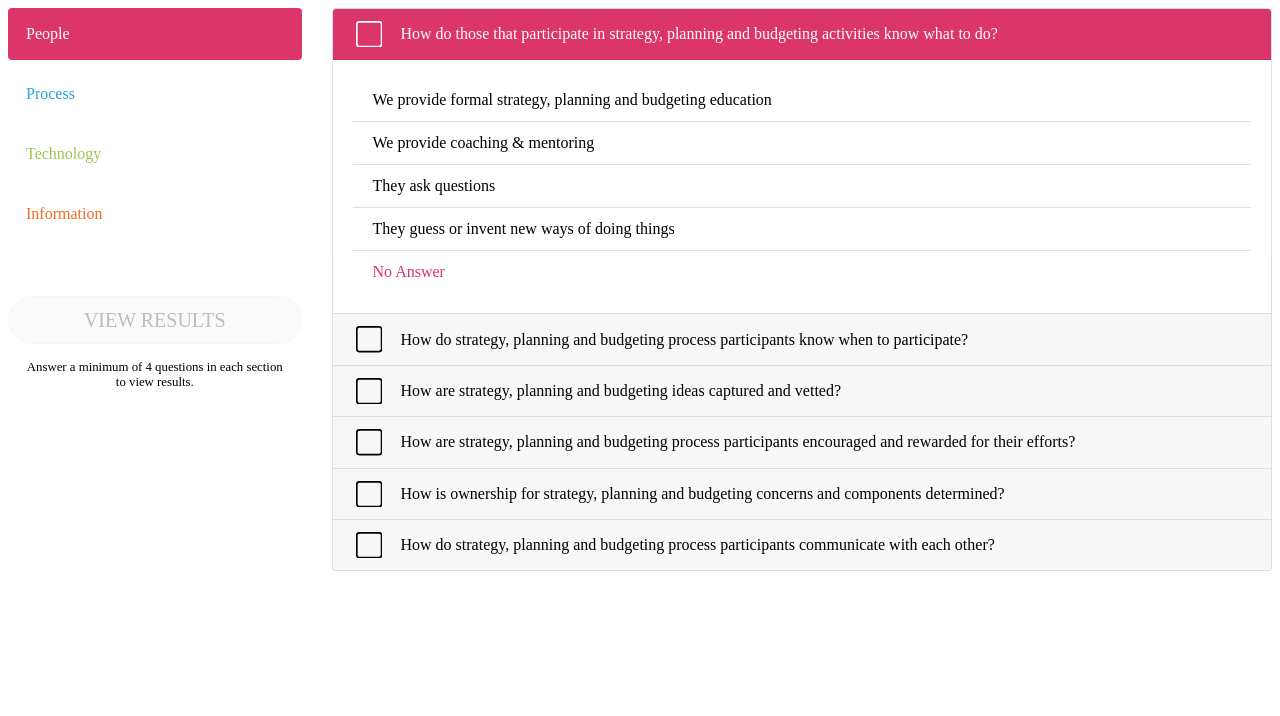
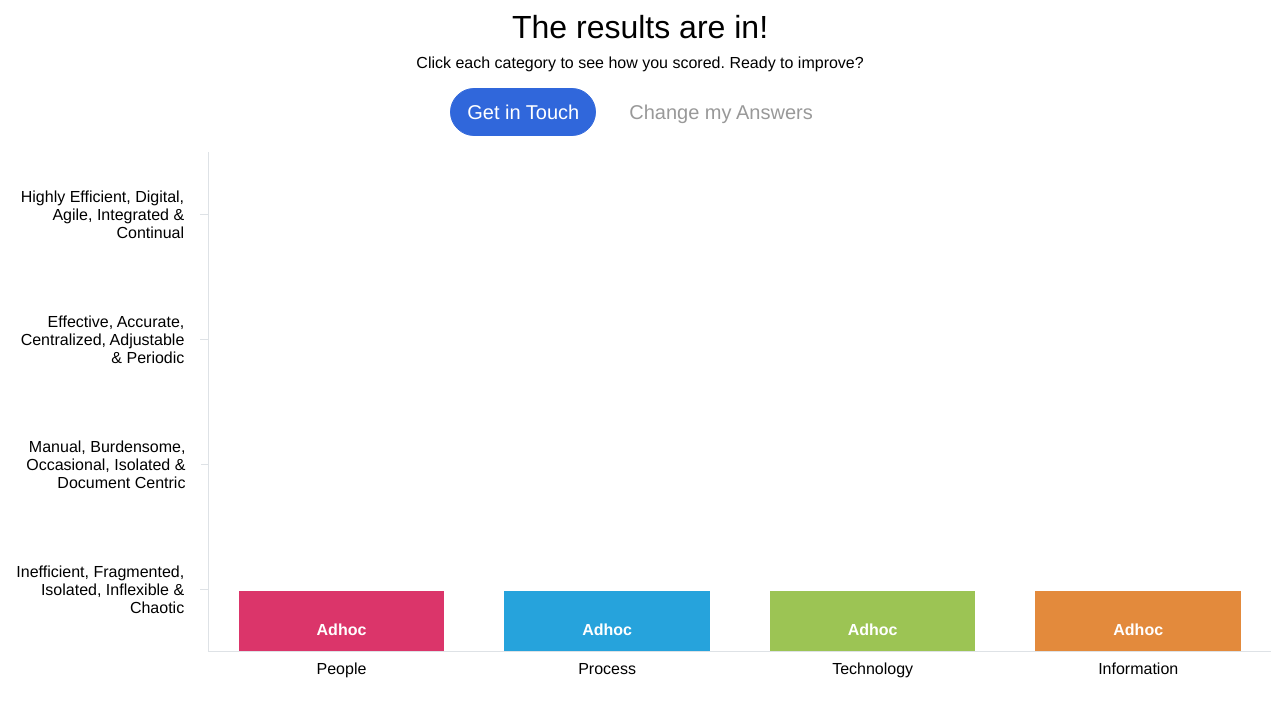
Before and after one commit to GreenJimmy/cs-chart, a React app: page / in a window 1280 px wide. Shown: the top 716 px of the page. Built offline with nearby package versions, Linux system fonts and the light colour scheme.

Commit message:
Chart results should look better

```diff
--- a/package.json
+++ b/package.json
@@ -1,6 +1,6 @@
 {
   "name": "@greenjimmy/cs-chart",
-  "version": "0.0.8",
+  "version": "0.0.9",
   "description": "Form questions with charted results",
   "main": "/lib/index.js",
   "files": [
--- a/src/App.js
+++ b/src/App.js
@@ -9,8 +9,6 @@ import {
   Card,
   ListGroup,
   Button,
-  Popover,
-  OverlayTrigger,
 } from 'react-bootstrap';
 import { BsCheck, BsCheckBox, BsSquare } from 'react-icons/bs';
 import queryString from 'query-string';
@@ -41,15 +39,6 @@ const getScoreLabel = (score) =>
     ? 'Basic'
     : 'Adhoc';
 
-const popover = ({ area, label }) => (
-  <Popover id={`popover-${area}-${label}`} className="cs-popover">
-    <Popover.Title as="h3">
-      <strong>{area}:</strong> {label}
-    </Popover.Title>
-    <Popover.Content>{ResultsData[area][label]}</Popover.Content>
-  </Popover>
-);
-
 const makeAnswers = (Data) => {
   const results = {};
   Object.keys(Data).map((area) => {
@@ -75,12 +64,27 @@ const makeViewQuestions = (Data) => {
 };
 
 function App() {
-  const [showChart, setShowChart] = useState(false);
+  const [showChart, setShowChart] = useState(true);
   const [answers, setAnswers] = useState(csAnswers || makeAnswers(FormData));
   const [scores, setScores] = useState({});
   const [viewQuestion, setViewQuestion] = useState(makeViewQuestions(FormData));
   const [viewArea, setViewArea] = useState(Object.keys(FormData)[0]);
+  const [viewResult, setViewResult] = useState();
   const ref = useRef(null);
+
+  const turnOffResult = () => {
+    if (viewResult) {
+      setViewResult(null);
+    }
+  };
+
+  useEffect(() => {
+    window.addEventListener('click', turnOffResult);
+
+    return function cleanup() {
+      window.removeEventListener('click', turnOffResult);
+    };
+  });
 
   const setViewingQuestion = (area, index) => {
     const newViewQuestion = { ...viewQuestion };
@@ -130,6 +134,19 @@ function App() {
         allAreas[goToArea],
         areaUnanswered(allAreas[goToArea])
       );
+      setTimeout(() => {
+        const showQuestion = document.getElementById(
+          `question:${goToArea}:${areaUnanswered(allAreas[goToArea])}`
+        );
+
+        if (showQuestion) {
+          document
+            .getElementById(
+              `question:${goToArea}:${areaUnanswered(allAreas[goToArea])}`
+            )
+            .scrollIntoView({ behavior: 'smooth', block: 'start' });
+        }
+      }, 500);
     } else {
       setShowChart(true);
     }
@@ -193,7 +210,7 @@ function App() {
 
   return (
     <>
-      <Container className="px-0 my-5" ref={ref} id="cs-widget-chart">
+      <Container ref={ref} id="cs-widget-chart">
         {!showChart ? (
           <Row>
             <Col>
@@ -261,7 +278,7 @@ function App() {
                       ))}
                     </Row>
                     <Tab.Content className="text-left">
-                      {Object.keys(FormData).map((area) => (
+                      {Object.keys(FormData).map((area, areaIndex) => (
                         <Tab.Pane
                           eventKey={area}
                           key={`tabpane:${area}`}
@@ -276,6 +293,7 @@ function App() {
                                   key={`question:${area}:${questionsIndex.toString()}`}
                                 >
                                   <Accordion.Toggle
+                                    id={`question:${areaIndex}:${questionsIndex}`}
                                     as={Card.Header}
                                     eventKey={`question:${area}:${questionsIndex.toString()}`}
                                     className={`d-flex align-items-center${
@@ -309,7 +327,7 @@ function App() {
                                   <Accordion.Collapse
                                     eventKey={`question:${area}:${questionsIndex.toString()}`}
                                   >
-                                    <Card.Body>
+                                    <Card.Body className="pl-5">
                                       <ListGroup variant="flush">
                                         {question.answers.map(
                                           (answer, answersIndex) => (
@@ -367,17 +385,48 @@ function App() {
             </Col>
           </Row>
         ) : (
-          <>
+          <div className="graph-wrapper">
+            {viewResult ? (
+              <div className="area-info d-flex align-items-center">
+                <Row className="justify-content-center">
+                  <Col md="10" lg="8" xl="6">
+                    <div
+                      className={`result-content border shadow ${viewResult}`}
+                    >
+                      <div>
+                        <h3>
+                          <strong>{viewResult}:</strong>{' '}
+                          {getScoreLabel(scores[viewResult])}
+                        </h3>
+                        <button
+                          type="button"
+                          className="close"
+                          onClick={() => setViewResult(null)}
+                        >
+                          <span aria-hidden="true">×</span>
+                          <span className="sr-only">Close</span>
+                        </button>
+                      </div>
+                      {
+                        ResultsData[viewResult][
+                          getScoreLabel(scores[viewResult])
+                        ]
+                      }
+                    </div>
+                  </Col>
+                </Row>
+              </div>
+            ) : null}
+
             <Row className="flex-shrink-1">
-              <Col className="text-center mb-5">
+              <Col className="text-center">
                 <h2>The results are in!</h2>
                 <p>
-                  Hover over each category to see how you scored. Ready to
-                  improve?
+                  Click each category to see how you scored. Ready to improve?
                 </p>
                 <Button
                   size="lg"
-                  className="button-getintouch mr-5"
+                  className="button-getintouch mx-2 mb-3"
                   onClick={() => {
                     window.location.href = `/contact?formAnswers=${encodeURIComponent(
                       `${window.location.protocol}//${window.location.host}${
@@ -392,7 +441,7 @@ function App() {
                 </Button>
                 <Button
                   size="lg"
-                  className="button-getintouch-outline"
+                  className="button-getintouch-outline mx-2 mb-3"
                   onClick={() => setShowChart(false)}
                 >
                   Change my Answers
@@ -400,7 +449,7 @@ function App() {
               </Col>
             </Row>
             <Row className="flex-grow-1" style={{ minHeight: '500px' }}>
-              <Col md="3" lg="2" className="d-md-flex pr-0 d-none">
+              <Col md="3" lg="2" className="d-md-flex pr-0 d-none border-right">
                 <Row className="flex-grow-1">
                   <Col className="d-flex flex-column">
                     <ul className="yAxis p-0 m-0 d-flex flex-column flex-grow-1 align-items-stretch">
@@ -432,26 +481,23 @@ function App() {
                   </Col>
                 </Row>
               </Col>
-              <Col md="9" lg="10" className="graph d-flex flex-column pl-0">
-                <Row
-                  className="border-bottom border-left flex-grow-1"
-                  noGutters
+              <Col
+                md="9"
+                lg="10"
+                className="graph d-flex flex-column pl-0 pr-0 pr-md-3"
               >
+                <Row className="border-bottom flex-grow-1" noGutters>
                   {Object.keys(FormData).map((area) => (
                     <Col
                       key={`bar:${area}`}
-                      className="graph-bar text-center align-items-end d-flex px-2"
-                    >
-                      <OverlayTrigger
-                        container={ref.current}
-                        placement="auto"
-                        overlay={popover({
-                          area,
-                          label: getScoreLabel(scores[area]),
-                        })}
+                      className="graph-bar text-center align-items-end d-flex"
                     >
                       <div
-                          className={`w-100 bar ${area} text-center text-white p-3`}
+                        role="button"
+                        tabIndex="0"
+                        onClick={() => setViewResult(area)}
+                        onKeyPress={() => setViewResult(area)}
+                        className={`w-100 bar ${area} text-center text-white`}
                         style={{ height: `${scores[area]}%` }}
                       >
                         <small className="d-block">
@@ -460,14 +506,14 @@ function App() {
                         <div className="d-md-none">
                           {getScoreLabel(scores[area]) === 'Optimized' ? (
                             <small>
-                                Highly Efficient, Digital, Agile, Integrated
-                                &amp; Continual
+                              Highly Efficient, Digital, Agile, Integrated &amp;
+                              Continual
                             </small>
                           ) : null}
                           {getScoreLabel(scores[area]) === 'Managed' ? (
                             <small>
-                                Effective, Accurate, Centralized, Adjustable
-                                &amp; Periodic
+                              Effective, Accurate, Centralized, Adjustable &amp;
+                              Periodic
                             </small>
                           ) : null}
                           {getScoreLabel(scores[area]) === 'Basic' ? (
@@ -484,7 +530,6 @@ function App() {
                           ) : null}
                         </div>
                       </div>
-                      </OverlayTrigger>
                     </Col>
                   ))}
                 </Row>
@@ -492,20 +537,20 @@ function App() {
             </Row>
             <Row className="flex-shrink-1">
               <Col md="3" lg="2" className="d-block d-md-flex" />
-              <Col md="9" lg="10" className="graph pl-0">
-                <Row>
+              <Col md="9" lg="10" className="graph pl-0  pr-0 pr-md-3">
+                <Row noGutters>
                   {Object.keys(FormData).map((area) => (
                     <Col
                       key={`bar:${area}`}
-                      className="graph-bar bar-title text-center mt-2"
+                      className="graph-bar bar-title text-center mt-2 pr-0"
                     >
-                      {area}
+                      <small>{area}</small>
                     </Col>
                   ))}
                 </Row>
               </Col>
             </Row>
-          </>
+          </div>
         )}
       </Container>
     </>
--- a/src/assets/css/index.scss
+++ b/src/assets/css/index.scss
@@ -1,9 +1,17 @@
+body {
+  font-family: 'Helvetica Neue', sans-serif;
+}
 #cs-widget-chart {
   @import '../../../node_modules/bootstrap/scss/bootstrap.scss';
+  font-size: 16px;
+  min-width: 320px;
   .nav-link {
     cursor: pointer;
     margin-bottom: 0.5rem;
     border: solid 2px #fff;
+    &:before {
+      display: none !important;
+    }
     &.People {
       color: #db356a;
       &:hover,
@@ -54,6 +62,8 @@
 
   .card-header {
     cursor: pointer;
+    font-size: 18px;
+    font-weight: bold;
   }
 
   .tab-pane {
@@ -211,8 +221,65 @@
     }
   }
 
+  .graph-wrapper {
+    position: relative;
+    small {
+      font-size: 12px;
+    }
+  }
+  .area-info {
+    position: absolute;
+    top: 0;
+    right: 0;
+    left: 0;
+    bottom: 0;
+    background-color: rgba(255, 255, 255, 0.8);
+    z-index: 2;
+    .result-content {
+      background-color: #fff;
+      font-size: 14px;
+      line-height: 20px;
+      padding: 1rem;
+      .close {
+        position: absolute;
+        top: 10px;
+        right: 30px;
+      }
+      &.People {
+        h3,
+        h5 {
+          color: #db356a;
+        }
+      }
+      &.Process {
+        h3,
+        h5 {
+          color: #26a3dc;
+        }
+      }
+      &.Technology {
+        h3,
+        h5 {
+          color: #9cc454;
+        }
+      }
+      &.Information {
+        h3,
+        h5 {
+          color: #e38a3c;
+        }
+      }
+    }
+  }
+
   .graph-bar {
     .bar {
+      cursor: pointer;
+      padding: 20px 5px;
+      &:hover,
+      &.active {
+        opacity: 0.5;
+      }
       &.People {
         background-color: #db356a;
       }
@@ -234,19 +301,43 @@
     color: #fff;
     border-radius: 30px !important;
   }
-  .cs-popover {
-    max-width: 60vw;
-    font-size: 12px;
+  @include media-breakpoint-up(sm) {
+    .bar {
+      padding: 20px 10px !important;
+      margin: 0 10px;
+    }
   }
   @include media-breakpoint-up(md) {
-    .cs-popover {
-      max-width: 50vw;
+    .result-content {
+      padding: 20px 2rem !important;
+      .close {
+        top: 15px !important;
+        right: 35px !important;
+      }
+    }
+    .graph-wrapper small {
+      font-size: 14px;
+    }
+    .bar {
+      padding: 20px !important;
+      margin: 0 15px;
     }
   }
 
   @include media-breakpoint-up(lg) {
-    .cs-popover {
-      max-width: 40vw;
+    .result-content {
+      padding: 3rem !important;
+      .close {
+        top: 20px !important;
+        right: 40px !important;
+      }
+    }
+    .graph-wrapper small {
+      font-size: 16px;
+    }
+    .bar {
+      padding: 30px !important;
+      margin: 0 30px;
     }
   }
 }
--- a/src/index.js
+++ b/src/index.js
@@ -6,7 +6,7 @@ import App from './App';
 
 ReactDOM.render(
   <BrowserRouter>
-    <Container fluid className="d-flex flex-column flex-grow-1">
+    <Container fluid>
       <App />
     </Container>
   </BrowserRouter>,
```
Lines whose indentation alone changed are shown as unchanged.
